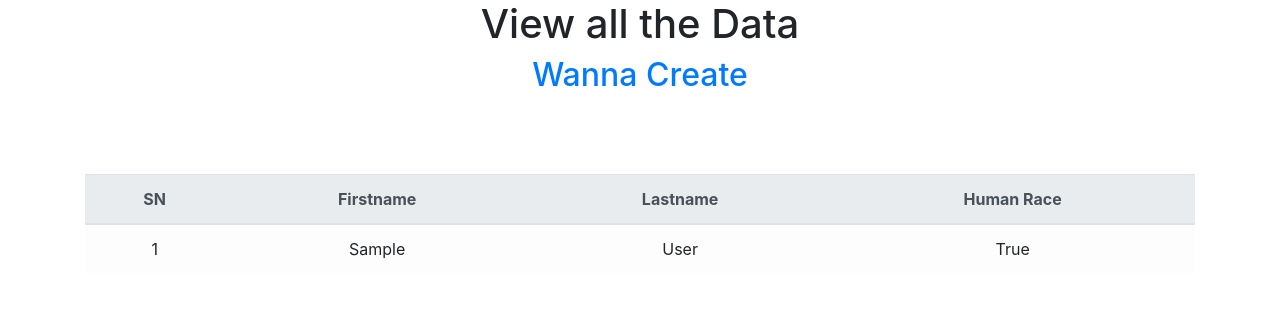
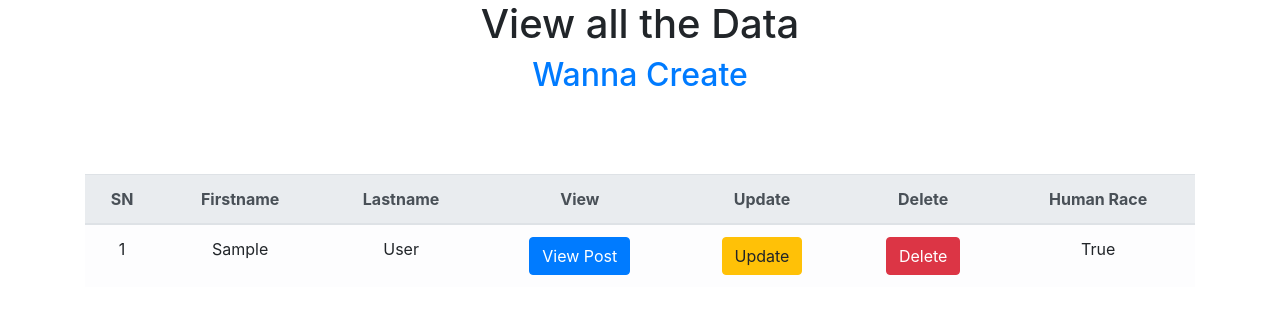
Before and after one commit to igloongn/judikay-first-django, a Django app: page /view/ in a window 1280 px wide. Shown: the top 314 px of the page. Run offline with Django 4.2, Linux system fonts and the light colour scheme; tables that the repository leaves empty hold one stand-in row (values such as "Sample post"); some libraries are stand-ins or nearby versions.

Commit message:
Second Commit

```diff
--- a/first/urls.py
+++ b/first/urls.py
@@ -4,4 +4,7 @@ urlpatterns=[
     path('first/', v.first_view, name='firstview'),
     path('create/', v.create_form, name='createform'),
     path('view/', v.view_data, name='viewdata'),
+    path('view/<int:ab>', v.single_data, name='single_data'),
+    path('update/<int:ab>', v.update_data, name='update_data'),
+    path('delete/<int:ab>', v.delete_data, name='delete_data'),
 ]
--- a/first/views.py
+++ b/first/views.py
@@ -1,5 +1,5 @@
 from django.http import HttpResponse, JsonResponse
-from django.shortcuts import redirect, render
+from django.shortcuts import get_object_or_404, redirect, render
 from first.models import FirstModel
 
 
@@ -35,7 +35,37 @@ def view_data(request):
     # p={}
     # query=FirstModel.objects.filter(firstname__contains='a')
     query=FirstModel.objects.all()
+    query_count=query.count()
+    print(query_count)
     p={
-        'data':query
+        'data':query,
+        'data_count':query_count,
     }
     return render(request, 'view.html', p)
+
+# This is to view Single Data
+def single_data(request, ab):
+    query=FirstModel.objects.get(id=ab)
+
+    p={
+        'url_params':ab,
+        'data':query,
+    }
+    return render(request, 'single_data.html', p)
+
+def update_data(request, ab):
+    if request.method == "POST":
+        product = get_object_or_404(FirstModel, id=ab)
+        product.model_name = request.POST['model_name']
+        product.save()
+        return redirect('listing')
+
+    p={
+
+    }
+    return render(request, 'update_data.html', p)
+
+def delete_data(request , ab):
+    query = FirstModel.objects.get(id = ab)
+    query.delete()
+    return redirect('viewdata')
--- a/templates/view.html
+++ b/templates/view.html
@@ -1,4 +1,5 @@
 <!DOCTYPE html>
+{% load static %}
 <html lang="en">
 <head>
 <meta charset="UTF-8">
@@ -17,6 +18,7 @@
     <br>
     <br>
     <br>
+    {% if data_count >= 1 %}
     <div class="container text-center">
         <table class="table table-light">
             <thead class="thead-light">
@@ -24,18 +26,38 @@
                     <th>SN</th>
                     <th>Firstname</th>
                     <th>Lastname</th>
+                    <th>View</th>
+                    <th>Update</th>
+                    <th>Delete</th>
                     <th>Human Race</th>
                 </tr>
             </thead>
             <tbody>
+
                 {% for item in data  %}
                 <tr>
                     <td>{{item.id}}</td>
                     <td>{{item.firstname}}</td>
                     <td>{{item.lastname}}</td>
+
+                    <td>
+                        <a href="{% url 'single_data' item.id %}"><button type="submit" class="btn btn-primary">View Post</button></a>
+                    </td>
+                    <td>
+                        <a href=""><button type="submit" class="btn btn-warning">Update</button></a>
+                    </td>
+                    <td>
+                        <a href="{% url 'delete_data' item.id %}"><button type="submit" class="btn btn-danger">Delete</button></a>
+                    </td>
+
                     <td>{{item.humanrace}}</td>
             </tr>
             {% endfor %}
+
+                {% else %}
+                    <center><img src="{% static 'images/images.png' %}" width="50%" alt=""></center>
+                {% endif %}
+
             </tbody>
         </table>
     </div>
```
Also changed, not shown: templates/single_data.html (added, +25 -0 lines), db.sqlite3, static/images/images.png (added), static/images/images_yoga.jpg (added). Lines whose indentation alone changed are shown as unchanged.
